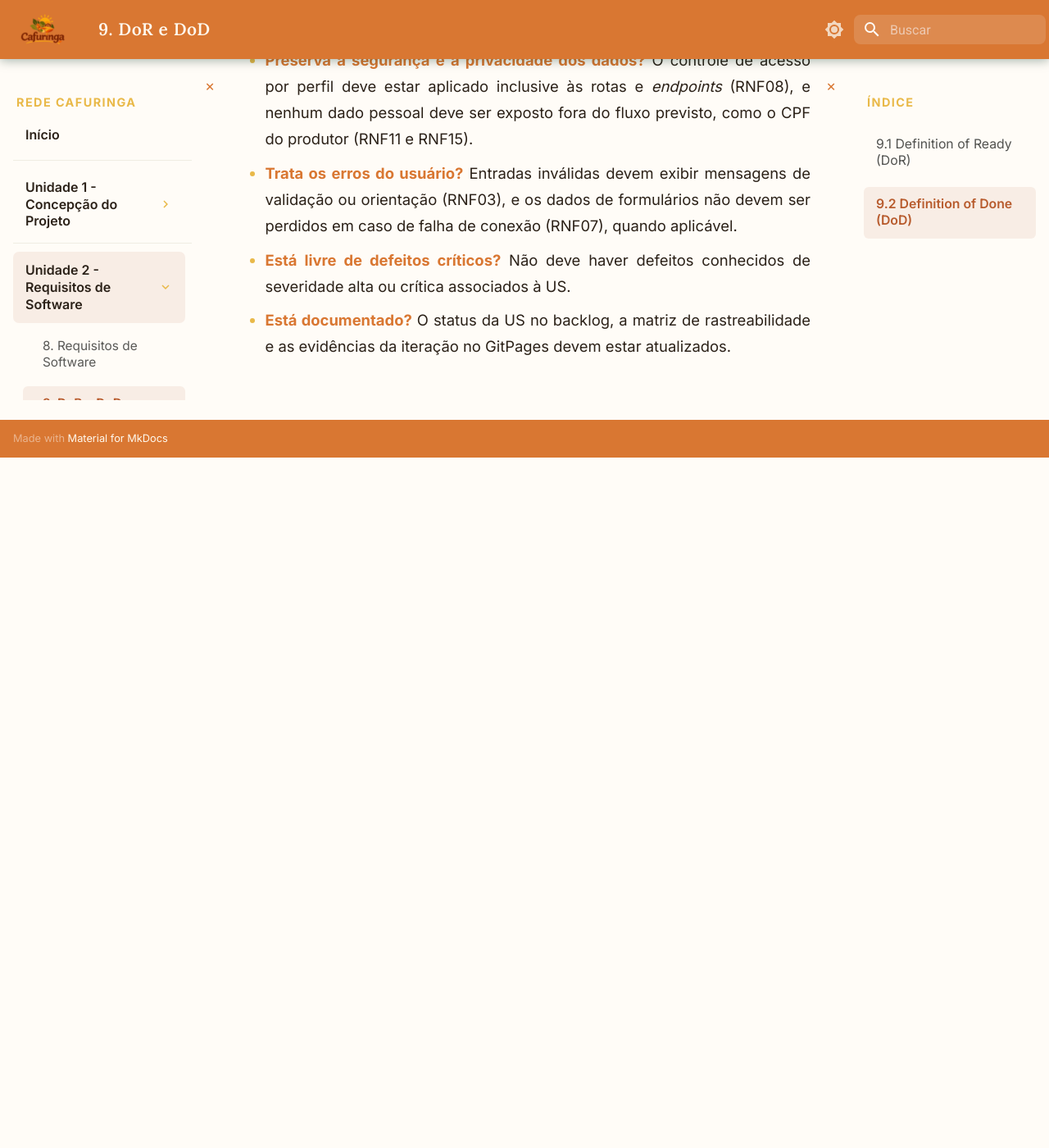
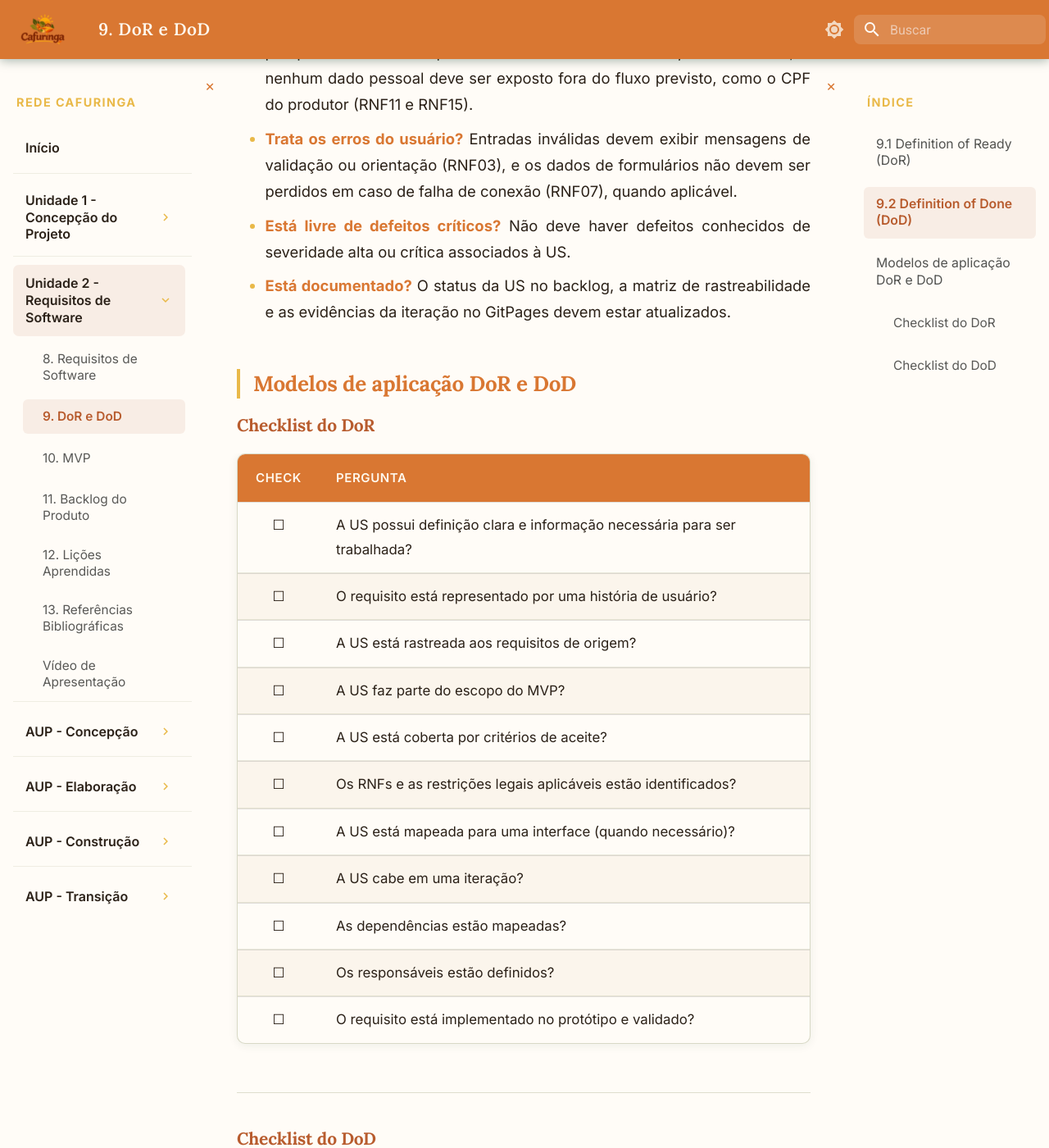
Before and after one commit to mdsreq-fga-unb/REQ-2026.2-T02-RedeCafuringa, an MkDocs documentation site: the page built from docs/unidade2/dor_dod.md, in a window 1280 px wide and 1400 px high, scrolled down 3212 px. Shown: the whole window at 82% size. Built offline with MkDocs 1.6.1 and Material for MkDocs 9.7.7, drawn with Linux system fonts in a browser that asks for light colours; before the commit the page ends 3770 px from its top, so only the background shows below that; some of the changed text lies outside the part shown.

Commit message:
Modelos de aplicação DoR e DoD

```diff
--- a/docs/unidade2/dor_dod.md
+++ b/docs/unidade2/dor_dod.md
@@ -26,7 +26,6 @@
 
 * **O requisito está implementado no protótipo e validado?** Os requisitos devem ser sempre inseridos e adequados aos protóptipos e devem ser validados com o cliente após sua inclusão.
 
----
 
 ## 9.2 Definition of Done (DoD)
 
@@ -55,3 +54,41 @@
 * **Está livre de defeitos críticos?** Não deve haver defeitos conhecidos de severidade alta ou crítica associados à US.
 
 * **Está documentado?** O status da US no backlog, a matriz de rastreabilidade e as evidências da iteração no GitPages devem estar atualizados.
+
+## Modelos de aplicação DoR e DoD
+
+### Checklist do DoR
+
+| Check | Pergunta |
+| :---: | :--- |
+| ☐ | A US possui definição clara e informação necessária para ser trabalhada? |
+| ☐ | O requisito está representado por uma história de usuário? |
+| ☐ | A US está rastreada aos requisitos de origem? |
+| ☐ | A US faz parte do escopo do MVP? |
+| ☐ | A US está coberta por critérios de aceite? |
+| ☐ | Os RNFs e as restrições legais aplicáveis estão identificados? |
+| ☐ | A US está mapeada para uma interface (quando necessário)? |
+| ☐ | A US cabe em uma iteração? |
+| ☐ | As dependências estão mapeadas? |
+| ☐ | Os responsáveis estão definidos? |
+| ☐ | O requisito está implementado no protótipo e validado? |
+
+---
+
+
+### Checklist do DoD
+
+| Check | Pergunta |
+| :---: | :--- |
+| ☐ | Entrega um incremento do produto? |
+| ☐ | Contempla os critérios de aceite estabelecidos? |
+| ☐ | O desenvolvimento foi concluído integralmente? |
+| ☐ | Os testes foram executados e aprovados? |
+| ☐ | Está aderente aos padrões de codificação? |
+| ☐ | A funcionalidade foi revisada pela equipe? |
+| ☐ | Mantém os índices de performance do produto? |
+| ☐ | Atende aos requisitos de acessibilidade e responsividade? |
+| ☐ | Preserva a segurança e a privacidade dos dados? |
+| ☐ | Trata os erros do usuário? |
+| ☐ | Está livre de defeitos críticos? |
+| ☐ | Está documentado? |
```
